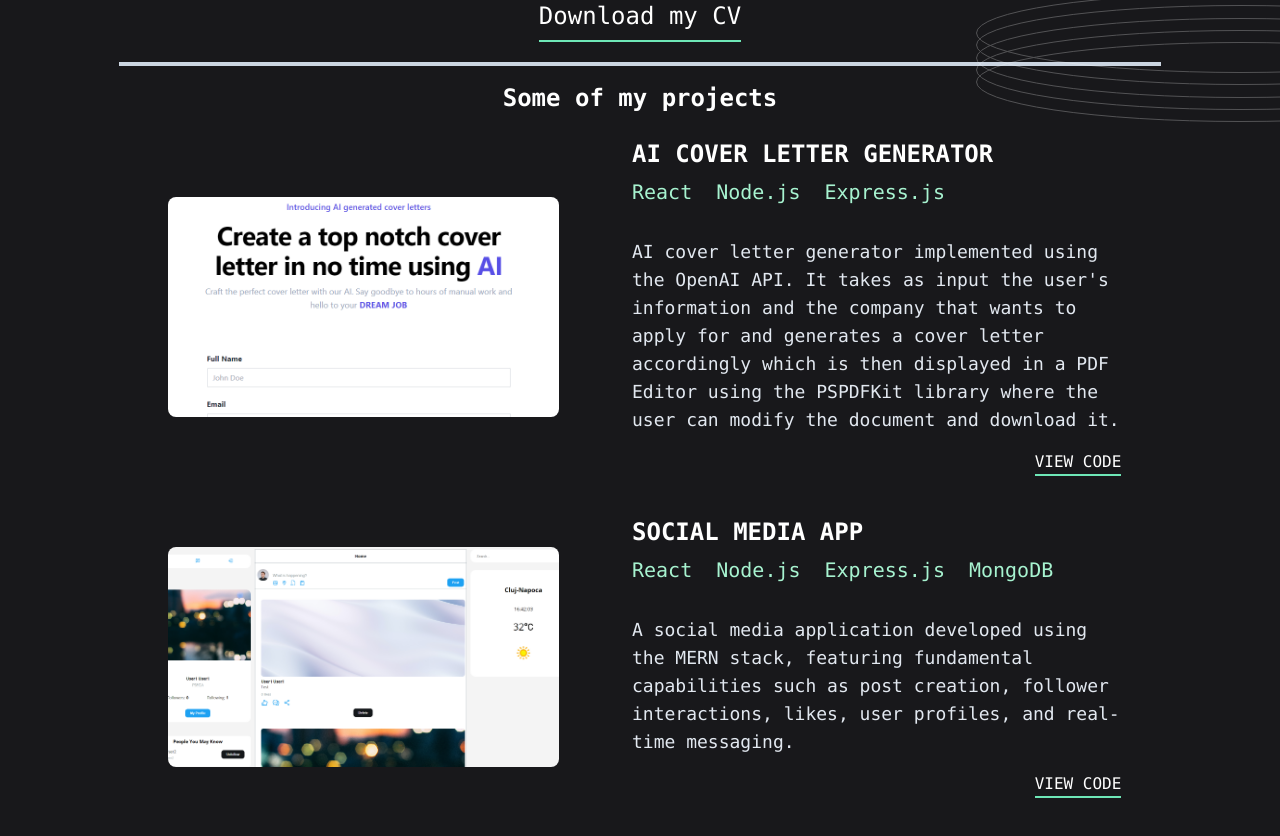
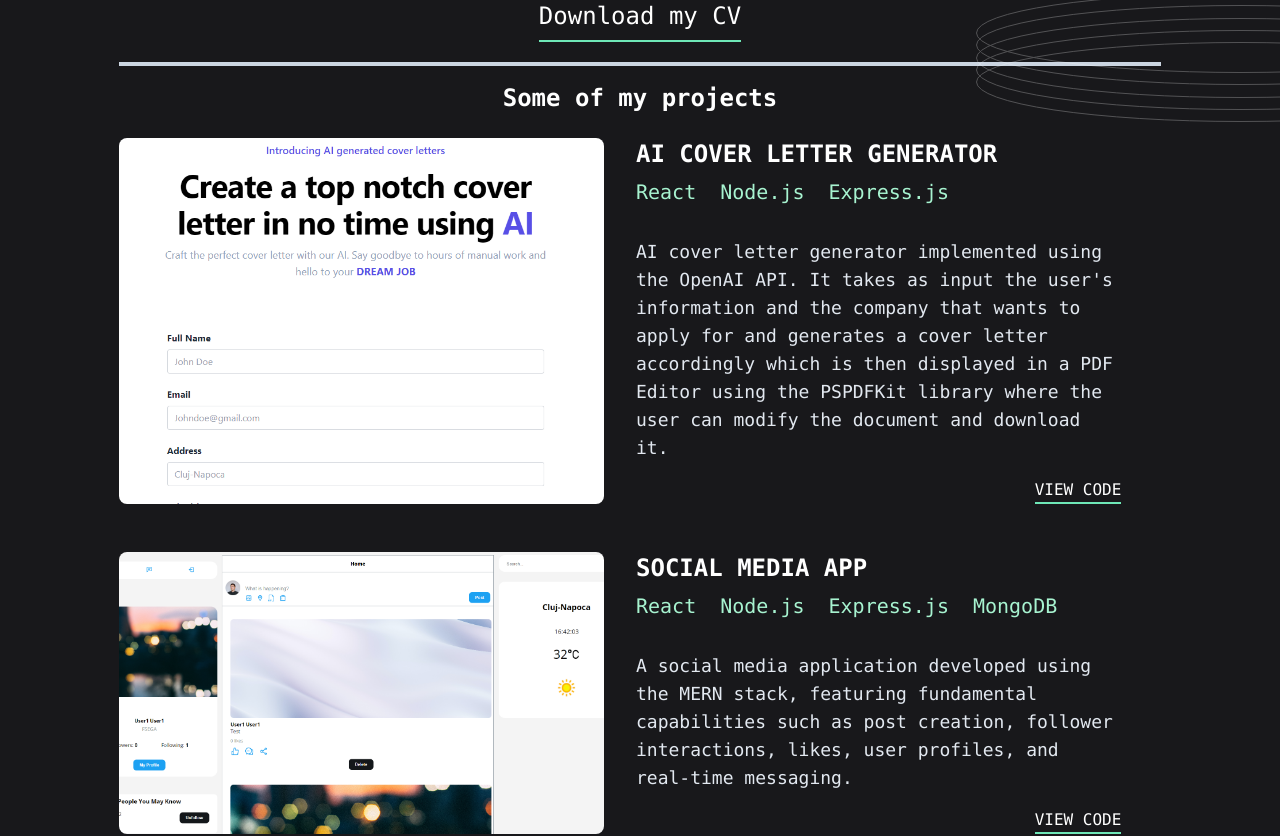
Before and after one commit to AndreiMorariu/portfolio, a React (Vite) app: page / in a window 1280 px wide. Shown: the part 1240-2076 px from the top of the page. Built offline with nearby package versions, Linux system fonts and the light colour scheme.

Commit message:
fixed cross-browser compatibility issue

```diff
--- a/src/components/Project.jsx
+++ b/src/components/Project.jsx
@@ -1,10 +1,11 @@
 function Project({ project }) {
   return (
-    <div className='text-left md:grid md:grid-cols-2 md:gap-6 items-center md:pr-10'>
+    <div className='text-left md:grid md:grid-cols-2 md:gap-8 items-center md:pr-10'>
       <img
         src={`./${project.image}`}
         alt={project.name}
-        className='rounded-lg lg:w-4/5 aspect-video object-cover object-top mx-auto'
+        // className='rounded-lg lg:w-4/5 aspect-video object-cover object-top mx-auto'
+        className='rounded-lg w-full h-full aspect-video object-cover object-top'
       />
       <div className='flex flex-col sm:max-lg:justify-between h-full lg:gap-6'>
         <header>
--- a/src/components/Projects.jsx
+++ b/src/components/Projects.jsx
@@ -72,7 +72,7 @@ function Projects() {
       <h2 className='text-2xl mb-6 font-bold text-center'>
         Some of my projects
       </h2>
-      <div className='flex flex-col gap-10'>
+      <div className='flex flex-col gap-12'>
         {PROJECTS.map((project, i) => (
           <Project project={project} key={i} />
         ))}
```
